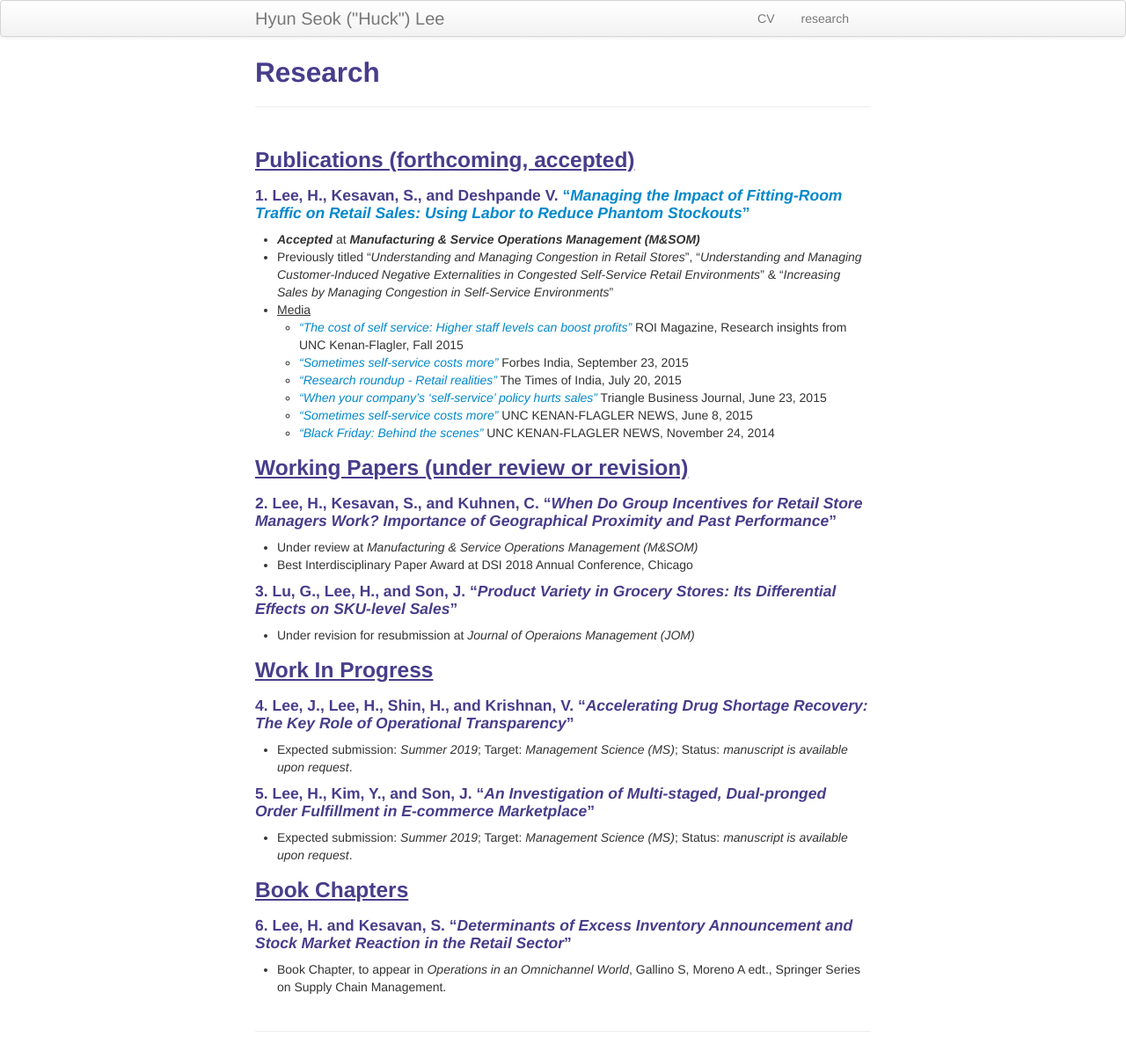
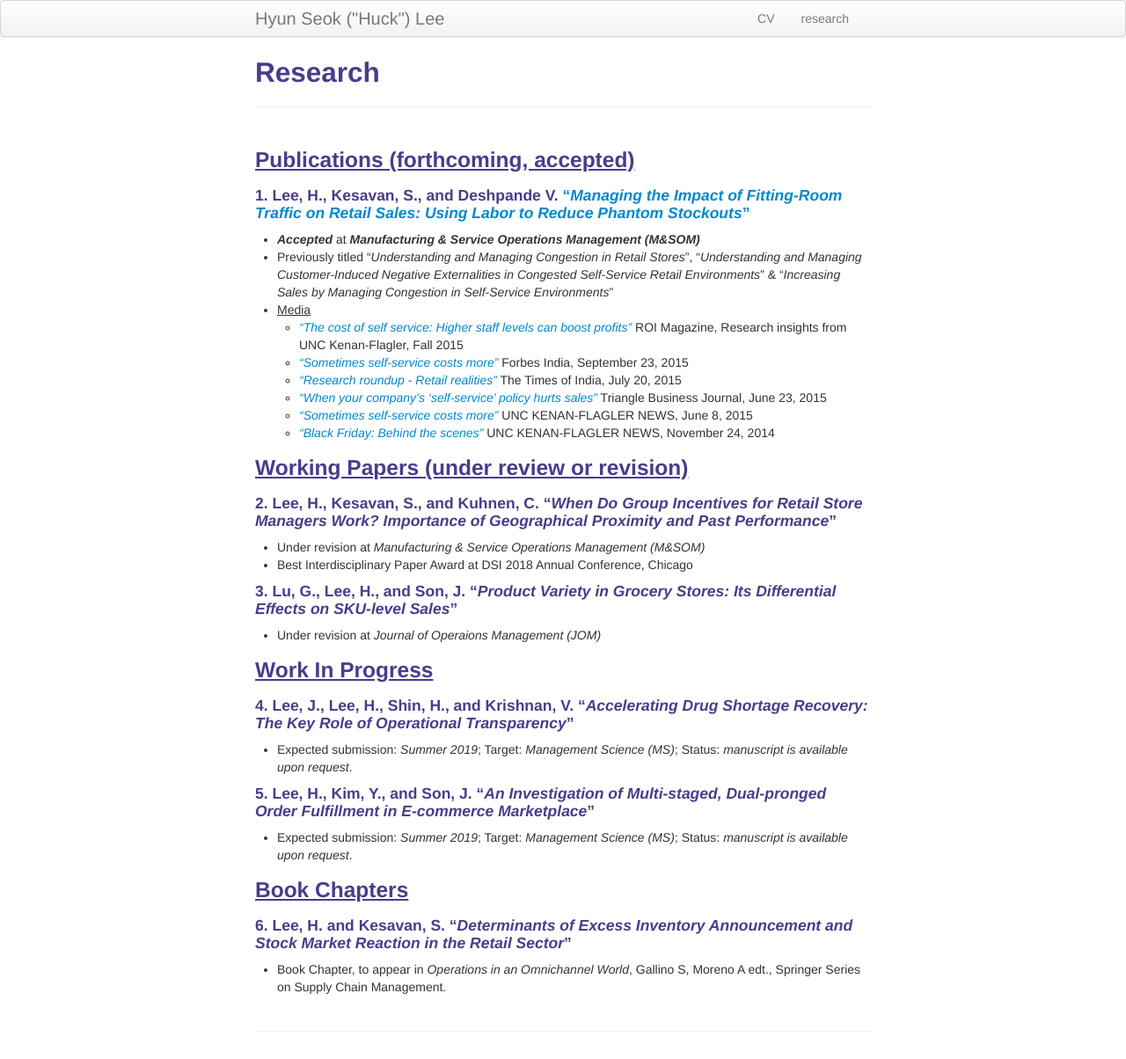
Before and after one commit to lordya2/lordya2.github.io, a Jekyll site: the page built from pages/research.md, in a window 1280 px wide. Shown: the whole page at 88% size. Built offline with Jekyll 4.4.1, drawn with Linux system fonts in a browser that asks for light colours.

Commit message:
Update research.md

```diff
--- a/pages/research.md
+++ b/pages/research.md
@@ -19,11 +19,11 @@ description: Hyun Seok ("Huck") Lee's research
 
 ### <u>Working Papers (under review or revision)</u>
 #### 2. Lee, H., Kesavan, S., and Kuhnen, C. "*When Do Group Incentives for Retail Store Managers Work? Importance of Geographical Proximity and Past Performance*"
-* Under review at *Manufacturing & Service Operations Management (M&SOM)*
+* Under revision at *Manufacturing & Service Operations Management (M&SOM)*
 * Best Interdisciplinary Paper Award at DSI 2018 Annual Conference, Chicago
 
 #### 3. Lu, G., Lee, H., and Son, J. "*Product Variety in Grocery Stores: Its Differential Effects on SKU-level Sales*"
-* Under revision for resubmission at *Journal of Operaions Management (JOM)*
+* Under revision at *Journal of Operaions Management (JOM)*
 
 
 ### <u>Work In Progress</u>
```
